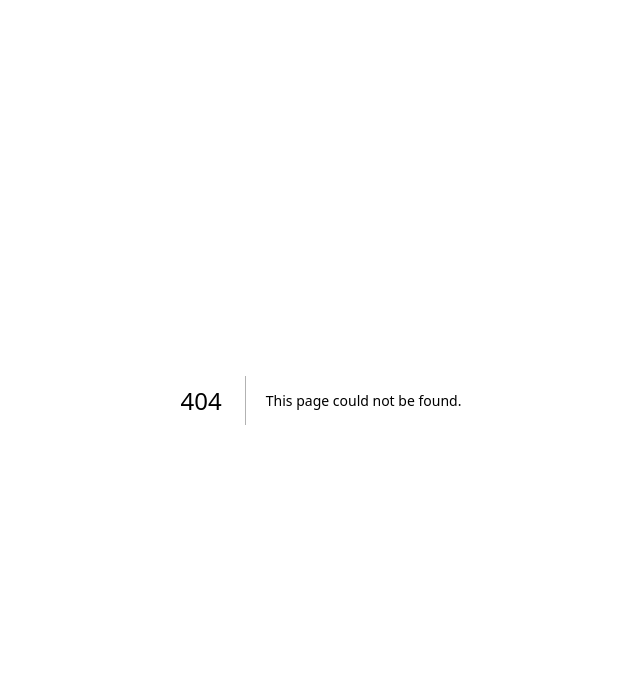
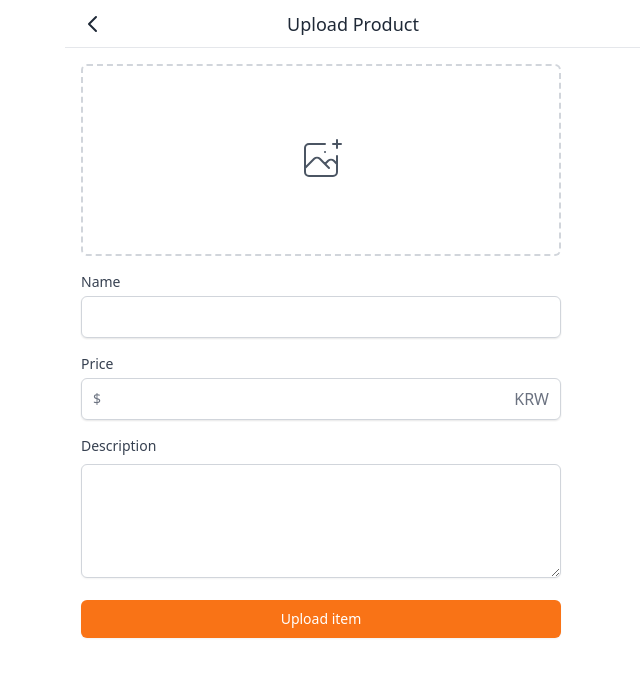
Before and after one commit to harenohee/carrot-market, a Next.js app: page /products/upload in a window 1280 px wide. Before the commit this address had no page. Shown: the top 676 px of the page, without its empty margins (319-959 px from the left). Built offline with nearby package versions, Linux system fonts and the light colour scheme.

Commit message:
feat: Upload Form
- useForm 적용
- useMutation 활용
- 폴더 이름 변경

#14 by @harenohee

```diff
--- a/components/item.tsx
+++ b/components/item.tsx
@@ -16,7 +16,7 @@ export default function Item({
 	id,
 }: ItemProps) {
 	return (
-		<Link legacyBehavior href={`/items/${id}`}>
+		<Link legacyBehavior href={`/products/${id}`}>
 			<a className="flex px-4 pt-5 cursor-pointer justify-between">
 				<div className="flex space-x-4">
 					<div className="w-20 h-20 bg-gray-400 rounded-md" />
--- a/components/textarea.tsx
+++ b/components/textarea.tsx
@@ -1,10 +1,18 @@
+import { UseFormRegisterReturn } from 'react-hook-form'
+
 interface TextAreaProps {
 	label?: string
 	name?: string
+	register: UseFormRegisterReturn
 	[key: string]: any
 }
 
-export default function TextArea({ label, name, ...rest }: TextAreaProps) {
+export default function TextArea({
+	label,
+	name,
+	register,
+	...rest
+}: TextAreaProps) {
 	return (
 		<div>
 			{label ? (
@@ -19,6 +27,7 @@ export default function TextArea({ label, name, ...rest }: TextAreaProps) {
 				id={name}
 				className="mt-1 shadow-sm w-full focus:ring-orange-500 rounded-md border-gray-300 focus:border-orange-500 "
 				rows={4}
+				{...register}
 				{...rest}
 			/>
 		</div>
--- a/pages/items/upload.tsx
+++ b/pages/products/upload.tsx
@@ -1,13 +1,43 @@
+import useMutation from '@/libs/client/useMutation'
+import { Product } from '@prisma/client'
 import type { NextPage } from 'next'
+import { useRouter } from 'next/router'
+import { useEffect } from 'react'
+import { useForm } from 'react-hook-form'
 import Button from '../../components/button'
 import Input from '../../components/input'
 import Layout from '../../components/layout'
 import TextArea from '../../components/textarea'
 
+interface UploadProductForm {
+	name: string
+	price: number
+	description: string
+}
+
+interface UploadProductMutation {
+	ok: boolean
+	product: Product
+}
+
 const Upload: NextPage = () => {
+	const { register, handleSubmit } = useForm<UploadProductForm>()
+	const [uploadProduct, { loading, data }] =
+		useMutation<UploadProductMutation>('/api/products')
+	const onValid = (data: UploadProductForm) => {
+		if (loading) return
+		uploadProduct(data)
+	}
+	const router = useRouter()
+	useEffect(() => {
+		if (data?.ok) {
+			router.push(`/products/${data.product.id}`)
+		}
+	}, [data, router])
+
 	return (
 		<Layout canGoBack title="Upload Product">
-			<form className="p-4 space-y-4">
+			<form className="p-4 space-y-4" onSubmit={handleSubmit(onValid)}>
 				<div>
 					<label className="w-full cursor-pointer text-gray-600 hover:border-orange-500 hover:text-orange-500 flex items-center justify-center border-2 border-dashed border-gray-300 h-48 rounded-md">
 						<svg
@@ -27,17 +57,28 @@ const Upload: NextPage = () => {
 						<input className="hidden" type="file" />
 					</label>
 				</div>
-				<Input required label="Name" name="name" type="text" />
 				<Input
+					register={register('name')}
+					required
+					label="Name"
+					name="name"
+					type="text"
+				/>
+				<Input
+					register={register('price')}
 					required
 					label="Price"
-					placeholder="0.00"
 					name="price"
 					type="text"
 					kind="price"
 				/>
-				<TextArea name="description" label="Description" />
-				<Button text="Upload item" />
+				<TextArea
+					register={register('description')}
+					name="description"
+					label="Description"
+					required
+				/>
+				<Button text={loading ? 'Loading' : 'Upload item'} />
 			</form>
 		</Layout>
 	)
```
Also changed, not shown: pages/products/[id].tsx (renamed from pages/items/[id].tsx).
